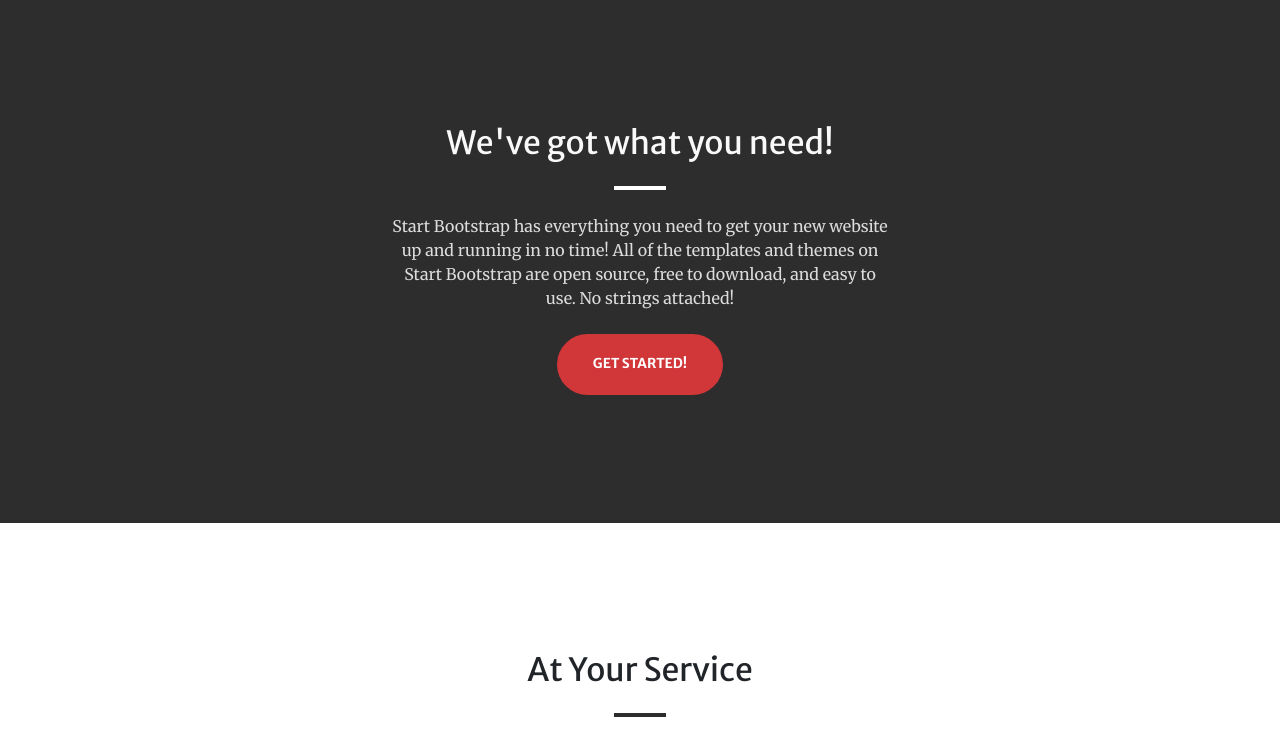
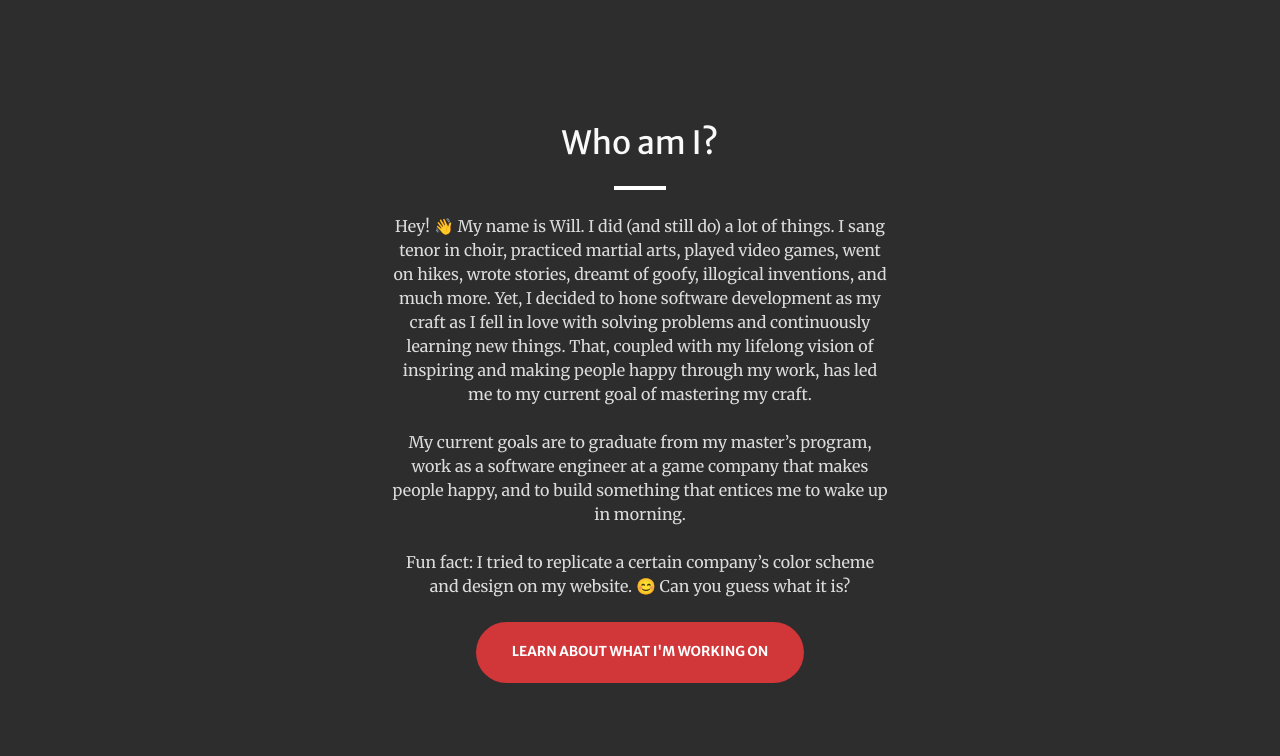
Before and after one commit to williamsantosa/DEPRECATED-jekyll-website, a Jekyll site: the page built from index.md, in a window 1280 px wide and 900 px high, scrolled down 767 px, cut to the strip 137-893 px from the top of the window. Built offline with Jekyll 4.4.1, drawn with Linux system fonts in a browser that asks for light colours; comment, search, counter and statistics services are not loaded; some of the changed text lies outside the part shown.

Commit message:
updated with stuff, need to update color scheme (make white to riot grey, etc) and change info and sections

```diff
--- a/_includes/call-to-action.html
+++ b/_includes/about.html
@@ -5,6 +5,8 @@
         <h2 class="text-white mt-0 text-center">{{ section.title }}</h2>
         <hr class="divider border border-2 border-white ">
         <div class="text-white-50 mb-4 ">{{ section.text | markdownify }}</div>
+        <div class="text-white-50 mb-4 ">{{ section.text2 | markdownify }}</div>
+        <div class="text-white-50 mb-4 ">{{ section.text3 | markdownify }}</div>
       </div>
     </div>
     {% include actions.html actions=section.actions %}
--- a/_includes/contact.html
+++ b/_includes/contact.html
@@ -11,7 +11,7 @@
       {% for action in section.actions %}
       <div class="col ml-auto text-center">
         <i class="fs-1 {{ action.icon }} mb-3 text-muted"></i>
-        <a class="d-block" href="{{ action.url }}">{{ action.title }}</a>
+        <a class="d-block" href="{{ action.url }}" target="_blank">{{ action.title }}</a>
       </div>
       {% endfor %}
     </div>
--- a/index.md
+++ b/index.md
@@ -10,14 +10,17 @@
 
 
 sections:
-  - type: call-to-action.html
+  - type: about.html
     section_id: about
     background_style: bg-primary
-    title: We've got what you need!
-    text: Start Bootstrap has everything you need to get your new website up and running in no time! All of the templates and themes on Start Bootstrap are open source, free to download, and easy to use. No strings attached!
+    title: Who am I?
+    text: Hey! 👋 My name is Will. I did (and still do) a lot of things. I sang tenor in choir, practiced martial arts, played video games, went on hikes, wrote stories, dreamt of goofy, illogical inventions, and much more. Yet, I decided to hone software development as my craft as I fell in love with solving problems and continuously learning new things. That, coupled with my lifelong vision of inspiring and making people happy through my work, has led me to my current goal of mastering my craft.
+    text2: My current goals are to graduate from my master's program, work as a software engineer at a game company that makes people happy, and to build something that entices me to wake up in morning.
+    text3: >
+      Fun fact: I tried to replicate a certain company's color scheme and design on my website. 😊 Can you guess what it is?
     actions:
-      - title: Get Started!
-        url: '#page-top'
+      - title: Learn About What I'm Working On
+        url: '#projects'
         class: btn-dark
 
   - type: services.html
@@ -138,22 +141,24 @@
           and future plans to them. As a result , interested people joined us!
 
   - type: contact.html
-    section_id: contacts
-    title: Let's Get In Touch!
+    section_id: contacts!
+    title: Contact Me
     text: >-
-      Ready to start your next project with us? Give us a call or send us an email
-      and we will get back to you as soon as possible!
+      Interested in talking to or knowing more about me? Check out my links down below!
     actions:
-    - title: +1 (202) 555-014
+    - title: +1 (925) 399-7269
       icon: bi-telephone-fill
-    - title: E-Mail
+    - title: Email
       icon: bi-envelope-fill
-      url: mailto:contact@yourwebsite.com
-    - title: Twitter
-      icon: bi-twitter
-      url: '#'
-    - title: Facebook
-      icon: bi-facebook
-      url: '#'
+      url: mailto:williamwsantosa@gmail.com
+    - title: GitHub
+      icon: bi-github
+      url: 'https://github.com/williamsantosa'
+      new_window: true
+    - title: LinkedIn
+      icon: bi-linkedin
+      url: 'https://www.linkedin.com/in/williamsantosa/'
+      new_window: true
+
 
 ---
```
Also changed, not shown: _data/menus.yml (+6 -6 lines), README.md.
